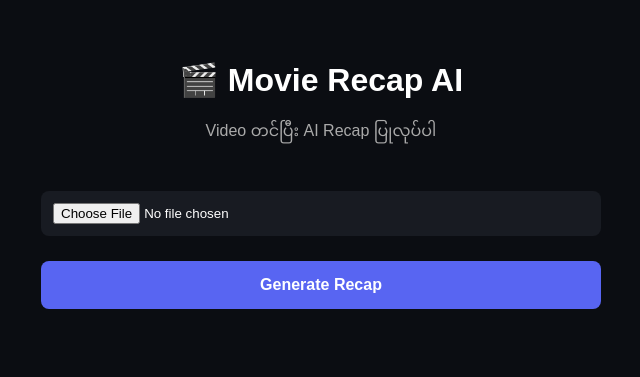
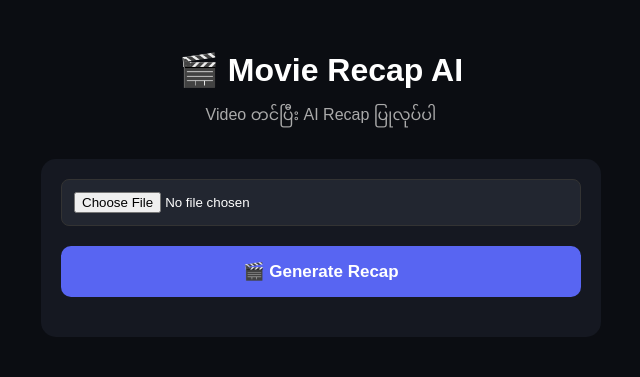
Before and after one commit to tun2131648-cell/Movie-recap-ai-tool-, a website: page index.html in a window 1280 px wide. Shown: the whole page, without its empty margins (319-959 px from the left). Drawn offline with Linux system fonts and the light colour scheme.

Commit message:
Update index.html

```diff
--- a/index.html
+++ b/index.html
@@ -3,6 +3,7 @@
 <head>
   <meta charset="UTF-8">
   <meta name="viewport" content="width=device-width, initial-scale=1.0">
+
   <title>Movie Recap AI</title>
 
   <style>
@@ -12,53 +13,71 @@
 
     body {
       margin: 0;
-      font-family: Arial, sans-serif;
       background: #0b0d12;
       color: white;
-      text-align: center;
+      font-family: Arial, sans-serif;
     }
 
     .container {
       max-width: 600px;
       margin: auto;
-      padding: 40px 20px;
+      padding: 30px 20px;
     }
 
     h1 {
+      text-align: center;
       margin-bottom: 10px;
     }
 
-    p {
+    .subtitle {
+      text-align: center;
       color: #aaa;
+      margin-bottom: 25px;
+    }
+
+    .box {
+      background: #151821;
+      padding: 20px;
+      border-radius: 15px;
     }
 
     input {
       width: 100%;
-      margin: 25px 0;
       padding: 12px;
-      background: #181b22;
+      margin-bottom: 20px;
+      background: #222630;
       color: white;
+      border: 1px solid #333;
       border-radius: 8px;
+    }
+
+    video {
+      width: 100%;
+      max-height: 350px;
+      margin-bottom: 20px;
+      border-radius: 10px;
+      background: black;
+      display: none;
     }
 
     button {
       width: 100%;
       padding: 15px;
       border: none;
-      border-radius: 8px;
+      border-radius: 10px;
       background: #5865f2;
       color: white;
-      font-size: 16px;
+      font-size: 17px;
       font-weight: bold;
-      cursor: pointer;
     }
 
-    button:active {
-      opacity: 0.8;
+    button:disabled {
+      opacity: 0.5;
     }
 
     #status {
-      margin-top: 25px;
+      text-align: center;
+      margin-top: 20px;
       line-height: 1.6;
     }
   </style>
@@ -67,56 +86,69 @@
 <body>
 
   <div class="container">
+
     <h1>🎬 Movie Recap AI</h1>
-    <p>Video တင်ပြီး AI Recap ပြုလုပ်ပါ</p>
 
-    <input type="file" id="videoFile" accept="video/*">
+    <div class="subtitle">
+      Video တင်ပြီး AI Recap ပြုလုပ်ပါ
+    </div>
 
-    <button onclick="uploadVideo()">
-      Generate Recap
-    </button>
+    <div class="box">
 
-    <div id="status"></div>
+      <input
+        type="file"
+        id="videoFile"
+        accept="video/*"
+      >
+
+      <video
+        id="preview"
+        controls
+      ></video>
+
+      <button
+        id="uploadButton"
+        onclick="uploadVideo()"
+      >
+        🎬 Generate Recap
+      </button>
+
+      <div id="status"></div>
+
+    </div>
+
   </div>
 
+
   <script>
-    async function uploadVideo() {
-      const file = document.getElementById("videoFile").files[0];
+
+    // Video ရွေးတဲ့အခါ Preview ပြမယ်
+    document.getElementById("videoFile").addEventListener("change", function () {
+
+      const file = this.files[0];
+      const preview = document.getElementById("preview");
       const status = document.getElementById("status");
 
       if (!file) {
-        status.innerText = "⚠️ Video တစ်ခုရွေးပါ";
+        preview.style.display = "none";
         return;
       }
 
-      status.innerText = "⏳ Server ကိုပို့နေပါတယ်...";
+      const videoURL = URL.createObjectURL(file);
 
-      const formData = new FormData();
-      formData.append("video", file);
+      preview.src = videoURL;
+      preview.style.display = "block";
 
-      try {
-        const response = await fetch(
-          "https://movie-recap-ai-tool.onrender.com/upload",
-          {
-            method: "POST",
-            body: formData
-          }
-        );
+      status.innerText = "✅ Video ရွေးပြီးပါပြီ";
 
-        const data = await response.json();
+    });
 
-        if (response.ok) {
-          status.innerText = "✅ Video Server ကိုရောက်ပါပြီ!";
-        } else {
-          status.innerText = "❌ " + (data.error || "Upload failed");
-        }
 
-      } catch (error) {
-        status.innerText = "❌ Server ချိတ်ဆက်မရပါ";
-        console.error(error);
-      }
-    }
-  </script>
+    // Video ကို Render Server ဆီ Upload လုပ်မယ်
+    async function uploadVideo() {
 
-</body>
-</html>
+      const fileInput = document.getElementById("videoFile");
+      const status = document.getElementById("status");
+      const button = document.getElementById("uploadButton");
+
+      const file = fileInput.files[0
```
